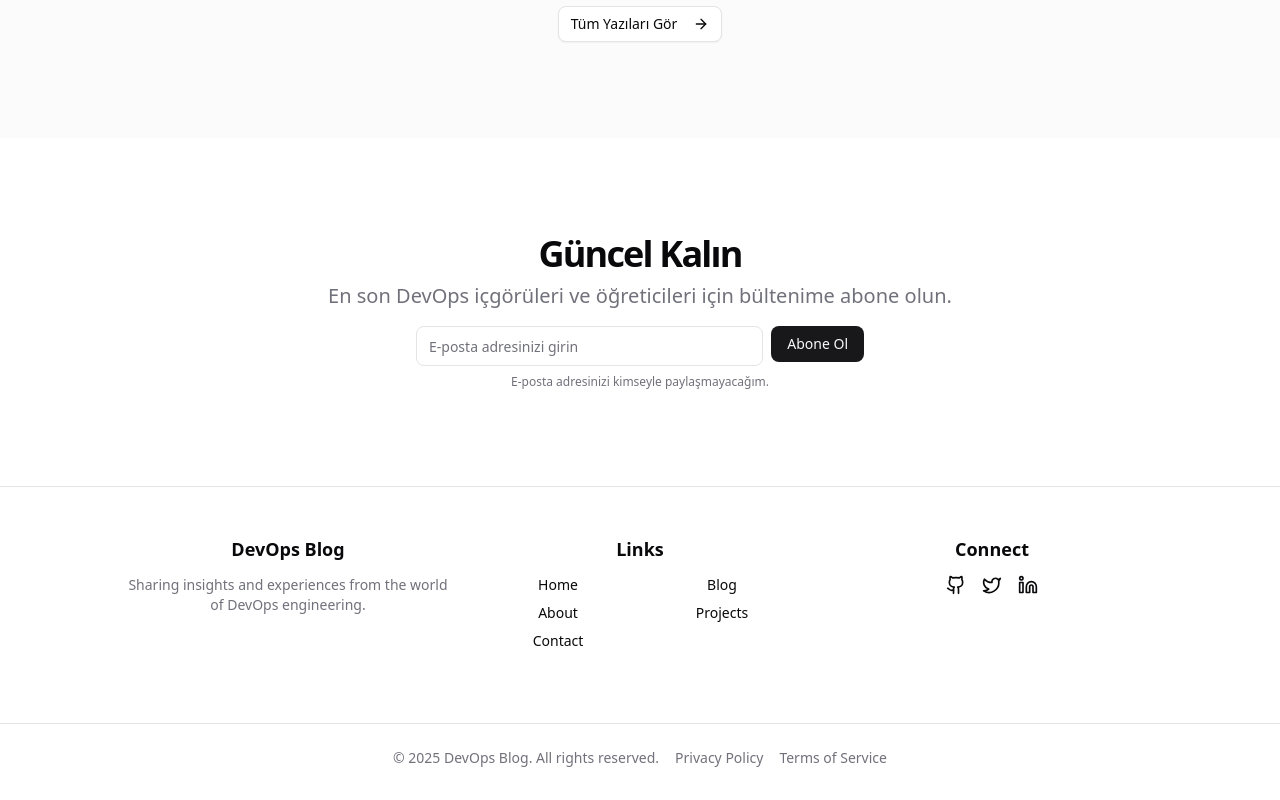
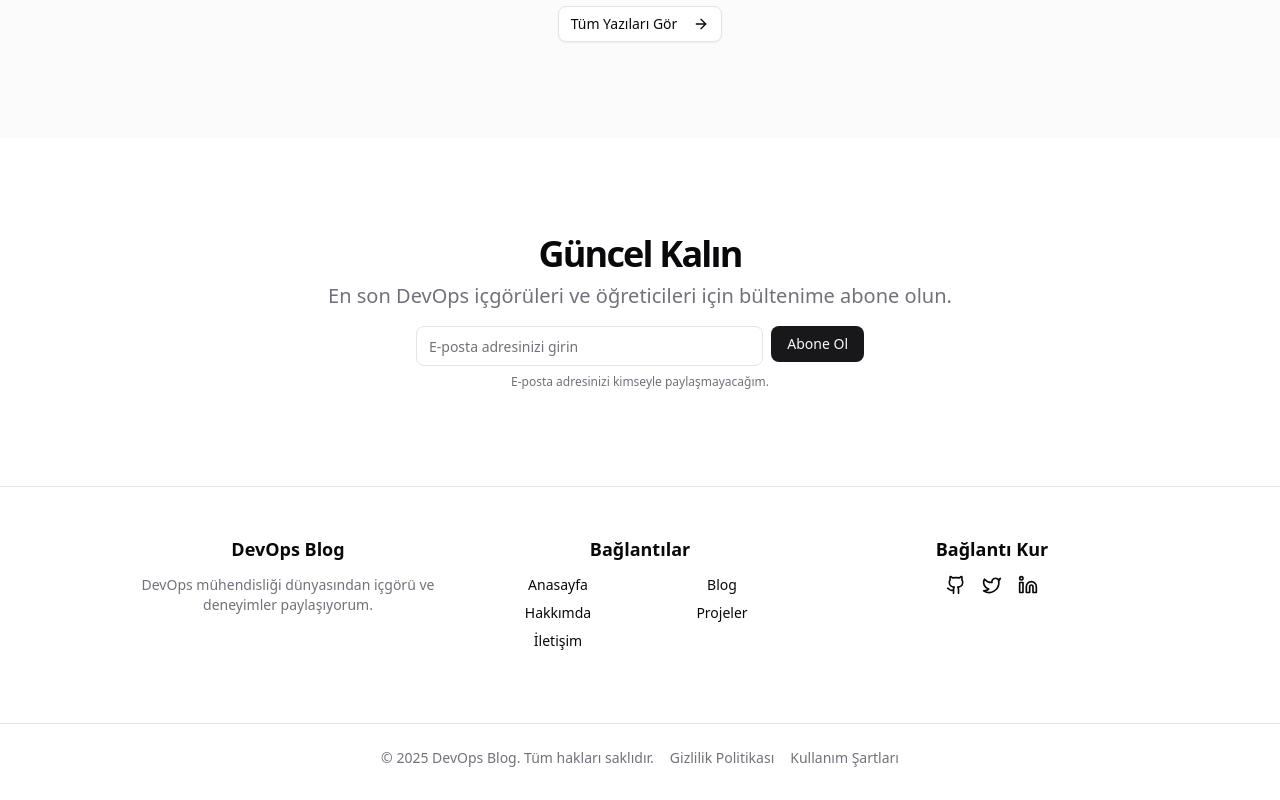
Before and after one commit to oballi/devops-website, a Next.js app: page / in a window 1280 px wide. Shown: the part 1487-2287 px from the top of the page. Built offline with nearby package versions, Linux system fonts and the light colour scheme.

Commit message:
loadin animasyonu eklendi

```diff
--- a/src/app/layout.tsx
+++ b/src/app/layout.tsx
@@ -3,6 +3,7 @@ import { Geist, Geist_Mono } from "next/font/google";
 import "./globals.css";
 import { ThemeProvider } from "@/components/theme-provider";
 import { Toaster } from "@/components/ui/sonner";
+import { PageLoader } from "@/components/page-loader";
 
 const geistSans = Geist({
   variable: "--font-geist-sans",
@@ -35,6 +36,7 @@ export default function RootLayout({
           enableSystem
           disableTransitionOnChange
         >
+          <PageLoader />
           {children}
           <Toaster />
         </ThemeProvider>
--- a/src/components/footer.tsx
+++ b/src/components/footer.tsx
@@ -14,23 +14,23 @@ export function Footer() {
           <div className="space-y-3">
             <h3 className="text-lg font-semibold">DevOps Blog</h3>
             <p className="text-sm text-muted-foreground">
-              Sharing insights and experiences from the world of DevOps engineering.
+              DevOps mühendisliği dünyasından içgörü ve deneyimler paylaşıyorum.
             </p>
           </div>
 
           <div className="space-y-3">
-            <h3 className="text-lg font-semibold">Links</h3>
+            <h3 className="text-lg font-semibold">Bağlantılar</h3>
             <div className="grid grid-cols-2 gap-2">
-              <Link href="/" className="text-sm hover:underline">Home</Link>
+              <Link href="/" className="text-sm hover:underline">Anasayfa</Link>
               <Link href="/blog" className="text-sm hover:underline">Blog</Link>
-              <Link href="/about" className="text-sm hover:underline">About</Link>
-              <Link href="/projects" className="text-sm hover:underline">Projects</Link>
-              <Link href="/contact" className="text-sm hover:underline">Contact</Link>
+              <Link href="/about" className="text-sm hover:underline">Hakkımda</Link>
+              <Link href="/projects" className="text-sm hover:underline">Projeler</Link>
+              <Link href="/contact" className="text-sm hover:underline">İletişim</Link>
             </div>
           </div>
 
           <div className="space-y-3 flex flex-col items-center">
-            <h3 className="text-lg font-semibold text-center">Connect</h3>
+            <h3 className="text-lg font-semibold text-center">Bağlantı Kur</h3>
             <div className="flex space-x-4 justify-center">
               <Link href="https://github.com" target="_blank" rel="noopener noreferrer">
                 <GithubIcon className="h-5 w-5" />
@@ -51,14 +51,14 @@ export function Footer() {
       <Separator className="my-6 w-full" />
       <div className="flex flex-col md:flex-row justify-center items-center gap-4 w-full mb-8">
         <p className="text-sm text-muted-foreground">
-          © {currentYear} DevOps Blog. All rights reserved.
+          © {currentYear} DevOps Blog. Tüm hakları saklıdır.
         </p>
         <div className="flex gap-4">
           <Link href="/privacy" className="text-sm text-muted-foreground hover:underline">
-            Privacy Policy
+            Gizlilik Politikası
           </Link>
           <Link href="/terms" className="text-sm text-muted-foreground hover:underline">
-            Terms of Service
+            Kullanım Şartları
           </Link>
         </div>
       </div>
--- /dev/null
+++ b/src/components/page-loader.tsx
@@ -0,0 +1,56 @@
+"use client";
+
+import { useEffect, useState } from "react";
+import { usePathname } from "next/navigation";
+
+// Tailwind ile minimal üstte ilerleyen bar
+export function PageLoader() {
+  const pathname = usePathname();
+  const [loading, setLoading] = useState(false);
+  const [progress, setProgress] = useState(0);
+  const [visible, setVisible] = useState(false);
+
+  useEffect(() => {
+    let timeout: NodeJS.Timeout;
+    let fadeTimeout: NodeJS.Timeout;
+    setVisible(true);
+    setLoading(true);
+    setProgress(20);
+
+    // Simüle edilen ilerleme (isteğe göre ayarlanabilir)
+    timeout = setTimeout(() => setProgress(80), 300);
+    const finish = setTimeout(() => {
+      setProgress(100);
+      setTimeout(() => {
+        setLoading(false);
+        // Fade out başlat
+        fadeTimeout = setTimeout(() => {
+          setVisible(false);
+          setProgress(0);
+        }, 700); // opacity geçiş süresiyle uyumlu (700ms)
+      }, 300);
+    }, 700);
+
+    return () => {
+      clearTimeout(timeout);
+      clearTimeout(finish);
+      clearTimeout(fadeTimeout);
+    };
+    // eslint-disable-next-line react-hooks/exhaustive-deps
+  }, [pathname]);
+
+  if (!visible) return null;
+
+  return (
+    <div
+      aria-label="Sayfa yükleniyor"
+      role="status"
+      className="fixed top-0 left-0 w-full z-50"
+    >
+      <div
+        className={`h-1 bg-gradient-to-r from-blue-500 via-cyan-400 to-blue-400 transition-all duration-700 transition-opacity ${loading ? "opacity-100" : "opacity-0"}`}
+        style={{ width: `${progress}%` }}
+      />
+    </div>
+  );
+}
```
